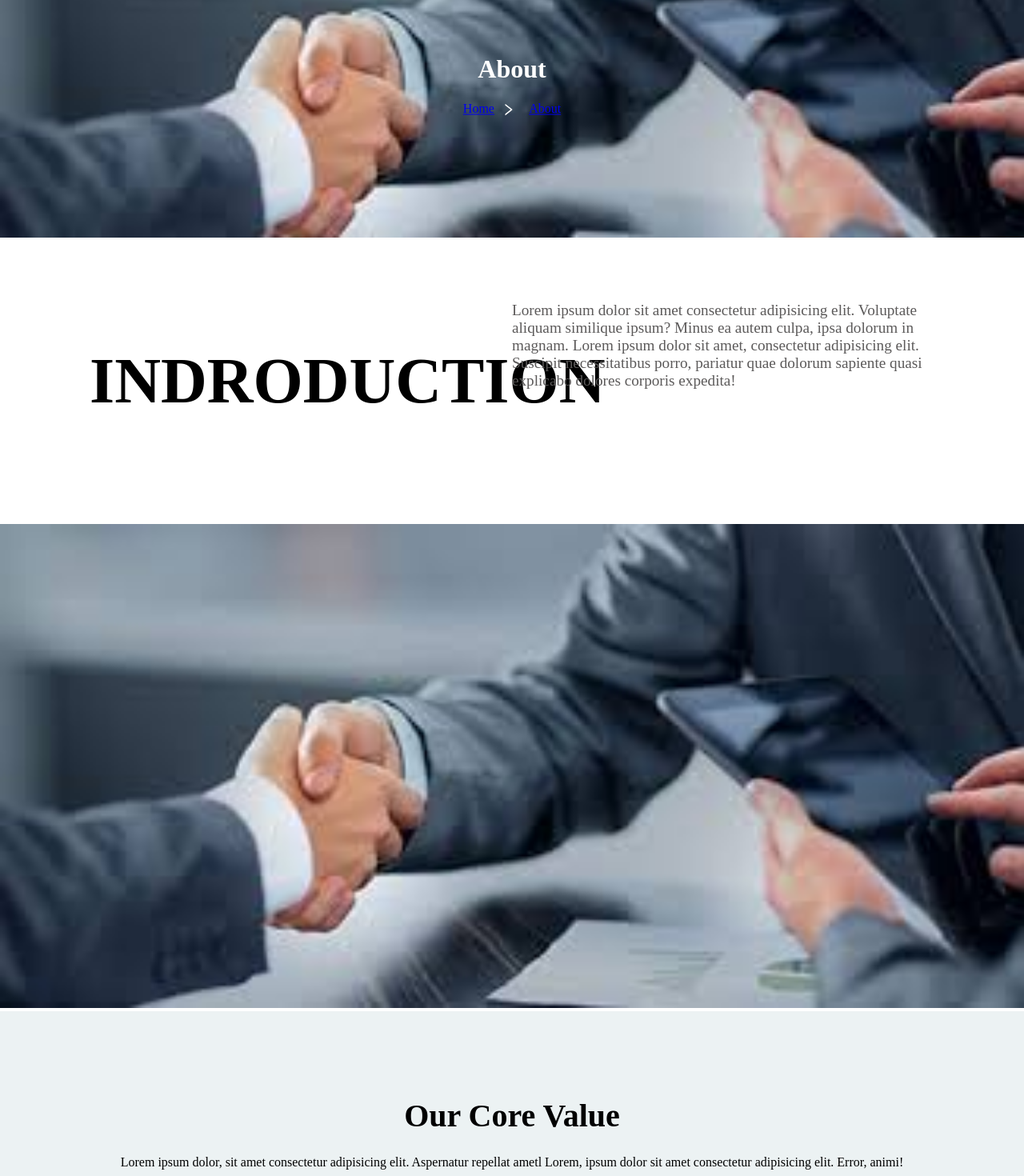
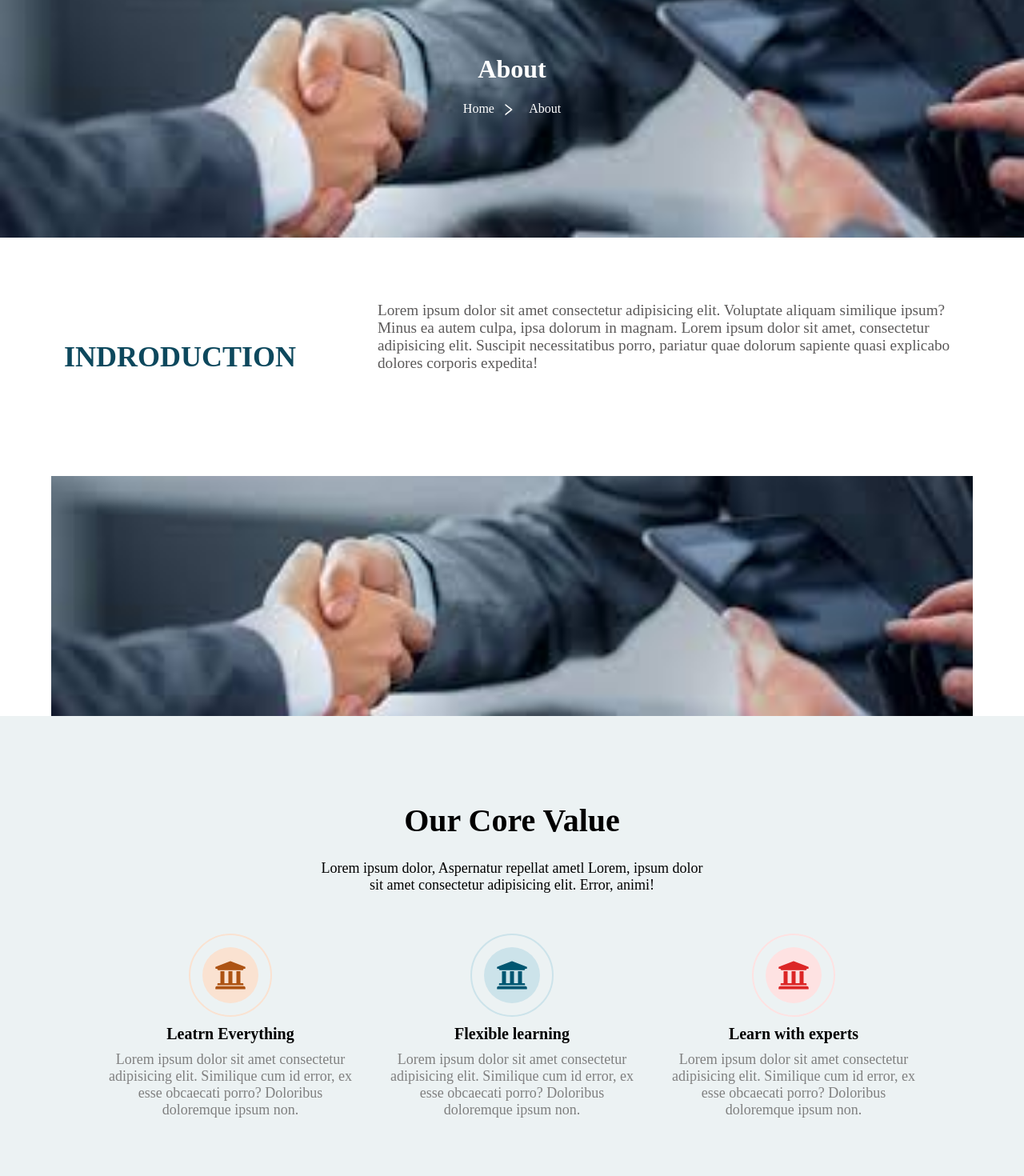
Before and after one commit to Ahsuyaa/edxplor, a Next.js app: page /about in a window 1280 px wide. Shown: the part 260-1730 px from the top of the page at 80% size. Built offline with nearby package versions, Linux system fonts and the light colour scheme.

Commit message:
...on progress

```diff
--- a/app/about/about.module.scss
+++ b/app/about/about.module.scss
@@ -1,23 +1,25 @@
 
+@use "../../components/variables.module";
+@use '../../components/mixins.module';
   .container2 {
     display: flex;
     flex-wrap: wrap;
-   padding:5rem 7rem;
+   padding:5rem;
     .column {
-      width: 100%;
 
       text-justify: auto;
-
-        width: 50%;
 
     }
     .column1
     {
-       font-size: 2.5rem;
-       font-weight: bold;
+      width: 35%;
+       font-size: 36px;
+       font-weight: bolder;
+       color:variables.$heading-color;
     }
     .column2
     {
+      width: 65%;
        font-size: 1.2rem;
        font-weight: 500;
        color: rgb(92, 90, 90);
@@ -25,11 +27,13 @@
   }
   .Img
   {
-    padding:2 7rem;
+display: flex;
+justify-content: center;
     img {
-        width: 100%;
-        height: 100%;
-        object-fit: cover;
+        width: 90%;
+       height: 300px;
+       object-fit: cover;
+
       }
   }
   .main
@@ -44,15 +48,18 @@
         font-size: 2.5rem;
         font-weight: Bold;
       }
+      p{
+     text-align: center;
+     font-size: 18px;
+       padding: 0 18rem;
+      }
 
     }
 
   .container3 {
     display: flex;
     justify-content: center;
-
-  }
-
+  padding-top: 2rem;
   .values{
     flex: 1;
     display: flex;
@@ -63,7 +70,7 @@
     .circleboundary {
       width: 100px;
       height: 100px;
-      border: 2px solid rgba(182, 226, 226, 0.733);
+
       border-radius: 50%;
       display: flex;
       align-items: center;
@@ -71,9 +78,8 @@
 
       .circleicon {
 
-        color: aqua;
         border-radius: 50%;
-        background-color: rgba(182, 226, 226, 0.733);
+
         display: flex;
         align-items: center;
         justify-content: center;
@@ -86,17 +92,46 @@
       }
 
     }
+    .b1{
+        border: 2px solid #fae2d1;
+        .circleicon {
+          color: #ad5313;
+          background-color: #fae2d1;
+
+        }
+
+    }
+    .b2{
+      border: 2px solid #cce3ea;
+      .circleicon {
+        color: #005671;
+        background-color: #cce3ea;
+
+      }
+  }
+  .b3{
+    border: 2px solid #fee2e2;
+    .circleicon {
+      color: #dc2626;
+      background-color: #fee2e2;
+
+    }
+
+}
     h6 {
       font-weight: bold;
       padding: 10px;
-      color: gray;
+      font-size: 20px;
+      margin: 0;
     }
     p {
+      margin: 0;
       text-align: center;
       color: gray;
     }
   }
 }
+  }
 .row {
   padding: 5rem 7rem;
   display: grid;
@@ -108,6 +143,7 @@
 
       width: 100%;
       height: 100%;
+      margin: auto;
     }}
     .col2{
 
@@ -129,7 +165,7 @@
 
     .customlist {
       list-style-type: none;
-
+     padding-left: 0;
     }
 
     .customlist li {
@@ -151,4 +187,20 @@
 
     }
     }
+  }@include mixins.mobile {
+    .container2 {
+      display: block;
+    }
+    .Headline
+
+    {
+      p{
+       padding: 0 !important;
+      }
+
+    }
+
   }
+  @include mixins.desktop {
+
+  }
--- a/app/about/page.jsx
+++ b/app/about/page.jsx
@@ -24,7 +24,7 @@ const page = () => {
     </div>
     <div className={styles.container2}>
       <div  className={`${styles.column} ${styles.column1}`}>
-       <h1>INDRODUCTION</h1>
+       <h4>INDRODUCTION</h4>
       </div>
       <div  className={`${styles.column} ${styles.column2}`}>
         Lorem ipsum dolor sit amet consectetur adipisicing elit. Voluptate aliquam similique ipsum? Minus ea autem culpa, ipsa dolorum in magnam.
@@ -40,7 +40,7 @@ const page = () => {
     <div className={styles.main}>
       <div  className={styles.Headline}>
     <h1>Our Core Value</h1>
-        <p>Lorem ipsum dolor, sit amet consectetur adipisicing elit. Aspernatur repellat ametl Lorem, ipsum dolor sit amet consectetur adipisicing elit. Error, animi! </p>
+        <p>Lorem ipsum dolor, Aspernatur repellat ametl Lorem, ipsum dolor sit amet consectetur adipisicing elit. Error, animi! </p>
         </div>
     <div className={styles.container3}>
 
@@ -60,7 +60,7 @@ const page = () => {
             <FaUniversity/>
           </div>
         </div>
-        <h6>Leatrn Everything</h6>
+        <h6>Flexible learning</h6>
         <p>Lorem ipsum dolor sit amet consectetur adipisicing elit. Similique cum id error, ex esse obcaecati porro? Doloribus doloremque ipsum non. </p>
       </div>
       <div className={styles.values}>
@@ -69,7 +69,7 @@ const page = () => {
             <FaUniversity/>
           </div>
         </div>
-        <h6>Leatrn Everything</h6>
+        <h6>Learn with experts</h6>
         <p>Lorem ipsum dolor sit amet consectetur adipisicing elit. Similique cum id error, ex esse obcaecati porro? Doloribus doloremque ipsum non. </p>
       </div>
     </div>
--- a/app/colleges/bachelors/page.jsx
+++ b/app/colleges/bachelors/page.jsx
@@ -213,9 +213,9 @@ const Page = () => {
               <div className={styles.card} key={item.id}>
                 <div className={styles["card-picture"]}>
                   <Image src={item.picture} alt="Background Image" />
-                  <h1>{item.name}</h1>
+                  <h3>{item.name}</h3>
                 </div>
-                <h2 className={styles["card-location"]}><IoLocationOutline/>{item.location}</h2>
+                <h4 className={styles["card-location"]}><IoLocationOutline/>{item.location}</h4>
                 <p className={styles["card-number"]}><RiPhoneLine outline={true}/>{item.number}</p>
               </div>
             ))}
--- a/app/globals.module.scss
+++ b/app/globals.module.scss
@@ -6,4 +6,7 @@
   }
 .wholesite{
      margin: 0px;
+     p{
+      font-size: 18px;
+    }
   }
--- a/app/layout.tsx
+++ b/app/layout.tsx
@@ -6,7 +6,7 @@ import Footer from "../components/footer/Footer"
 const inter = Inter({ subsets: ['latin'] })
 
 export const metadata = {
-  title: 'Create Next App',
+  title: 'edxplor',
   description: 'Generated by create next app',
 }
 
--- a/components/_variables.module.scss
+++ b/components/_variables.module.scss
@@ -1,5 +1,6 @@
 $primary-color:#007296;
 $secondary-color:#00394b;
+$heading-color:#0d485d;
 $bg-color:#f1f6f9;
 //breakpoints
 
--- a/components/banner/Banner.jsx
+++ b/components/banner/Banner.jsx
@@ -13,7 +13,7 @@ const Banner = ({ backgroundImageSrc, title, breadcrumbs }) => {
         <p>
           {breadcrumbs.map((breadcrumb, index) => (
             <span key={index}>
-              <Link href={breadcrumb.link}>{breadcrumb.text}</Link>
+              <Link href={breadcrumb.link} className={styles.linkcolor}>{breadcrumb.text}</Link>
               {index !== breadcrumbs.length - 1 && (
                 <AiOutlineRight className={styles.arrow} />
               )}
--- a/components/banner/banner.module.scss
+++ b/components/banner/banner.module.scss
@@ -43,5 +43,9 @@
         font-size: 1.2rem;
 
       }
+      .linkcolor{
+        color:#fff;
+        text-decoration: none;
+      }
     }
   }
```
Also changed, not shown: app/colleges/bachelors/styles.module.scss (+15 -10 lines), components/colleges/styles.module.scss (+9 -2 lines).
